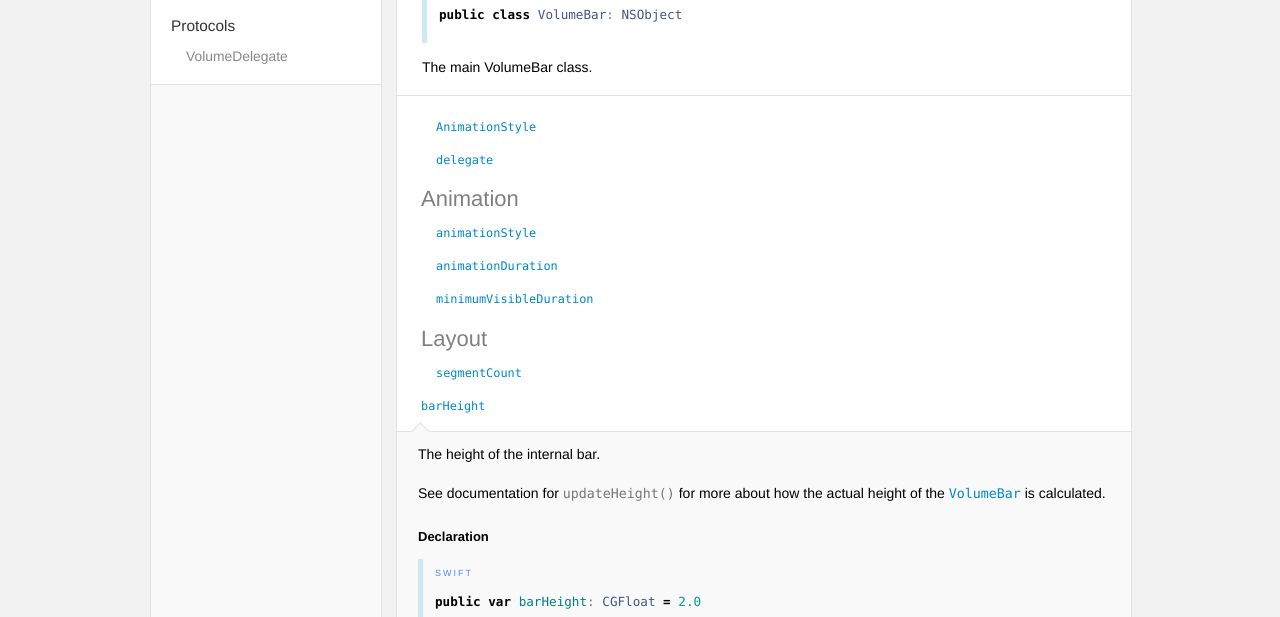
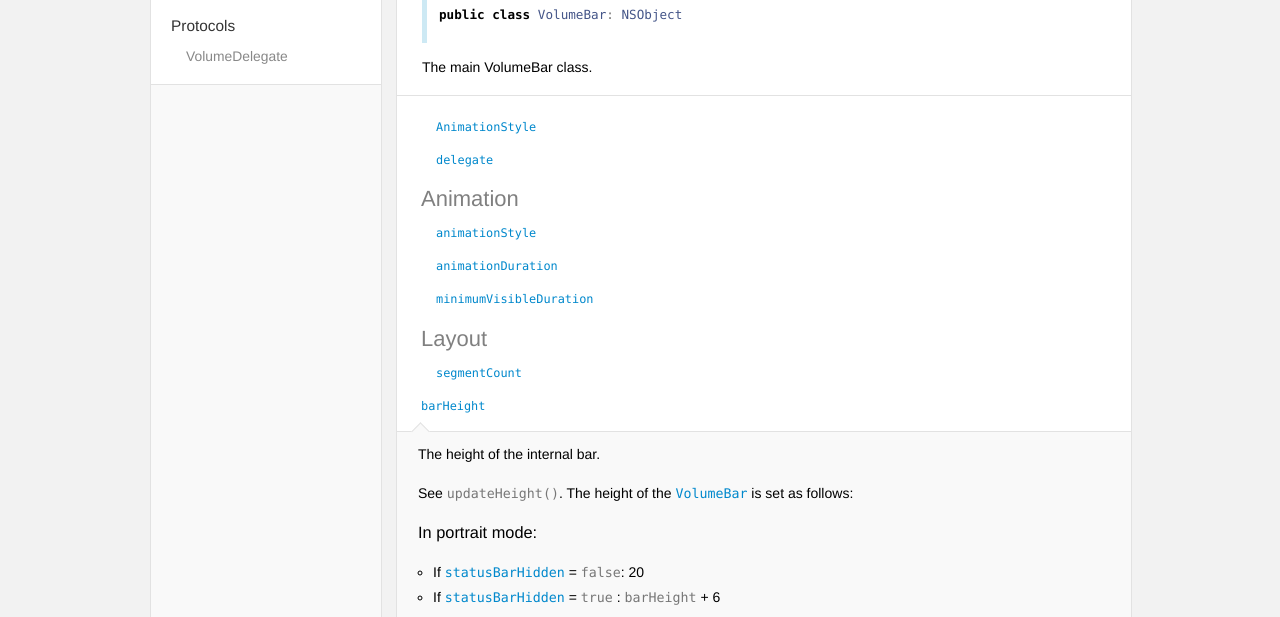
Before and after one commit to unmute/VolumeBar, a plain HTML site: page docs/Classes/VolumeBar.html in a window 1280 px wide. Both pictures are taken after a click on the link "barHeight". Shown: the part 163-780 px from the top of the page. Drawn offline with Linux system fonts and the light colour scheme.

Commit message:
Update docs

```diff
--- a/docs/Classes/VolumeBar.html
+++ b/docs/Classes/VolumeBar.html
@@ -266,7 +266,21 @@
                       <div class="abstract">
                         <p>The height of the internal bar.</p>
 
-<p>See documentation for <code>updateHeight()</code> for more about how the actual height of the <code><a href="../Classes/VolumeBar.html">VolumeBar</a></code> is calculated.</p>
+<p>See <code>updateHeight()</code>. The height of the <code><a href="../Classes/VolumeBar.html">VolumeBar</a></code> is set as follows:</p>
+
+<p><a href='#in_portrait_mode' class='anchor' aria-hidden=true><span class="header-anchor"></span></a><h3 id='in_portrait_mode'>In portrait mode:</h3></p>
+
+<ul>
+<li>If <code><a href="../Classes/VolumeBar.html#/s:vC9VolumeBar9VolumeBar15statusBarHiddenSb">statusBarHidden</a></code> = <code>false</code>: 20</li>
+<li>If <code><a href="../Classes/VolumeBar.html#/s:vC9VolumeBar9VolumeBar15statusBarHiddenSb">statusBarHidden</a></code> = <code>true</code> : <code>barHeight</code> + 6</li>
+</ul>
+
+<p><a href='#in_landscape_mode' class='anchor' aria-hidden=true><span class="header-anchor"></span></a><h3 id='in_landscape_mode'>In landscape mode:</h3></p>
+
+<ul>
+<li>If the <code>rootViewController</code> of the key window is a <code>UINavigationController</code>: the height of the navigation bar</li>
+<li>Otherwise: <code>barHeight</code> + 6</li>
+</ul>
 
                       </div>
                       <div class="declaration">
```
Also changed, not shown: 2 other files.
